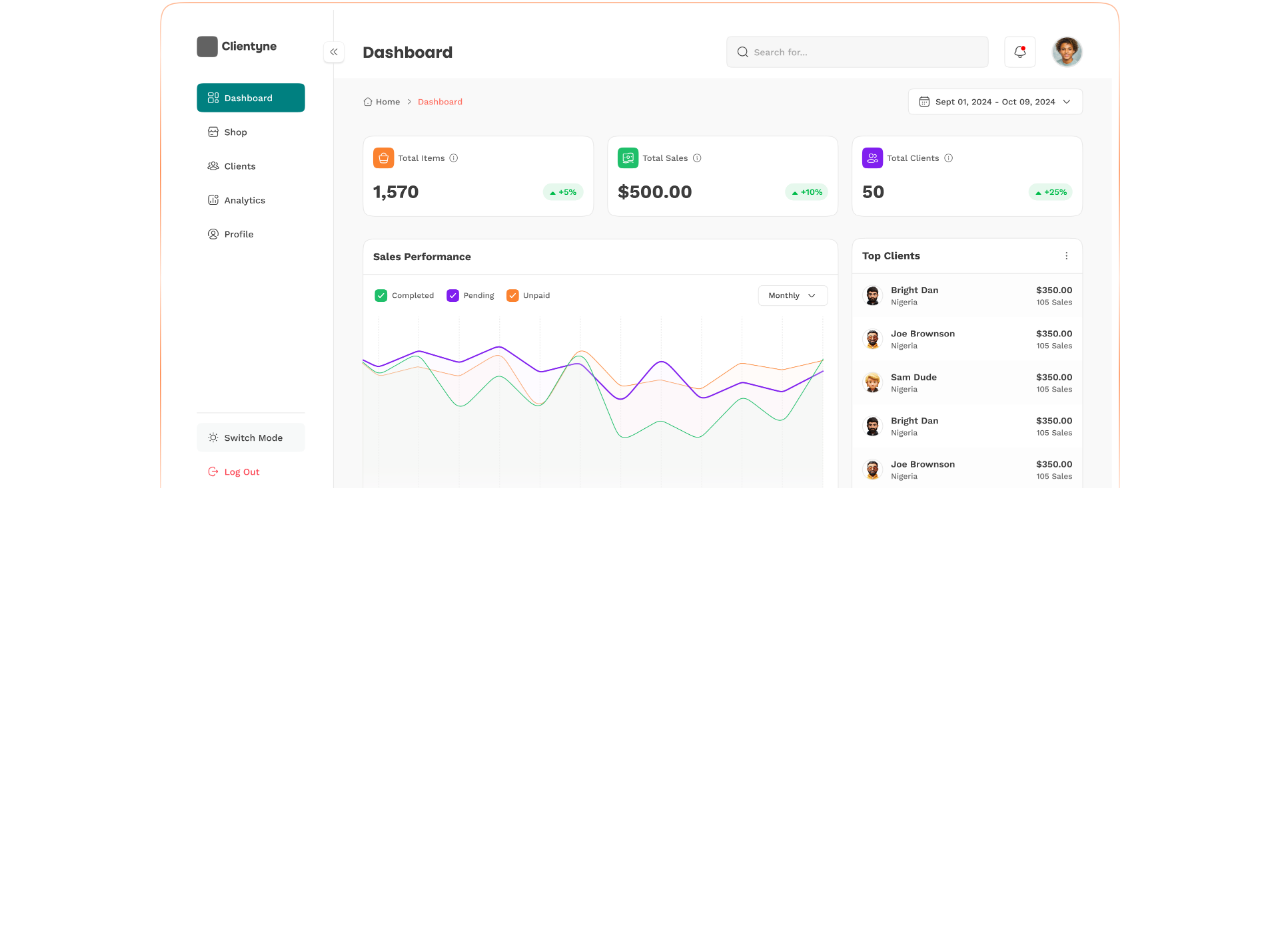
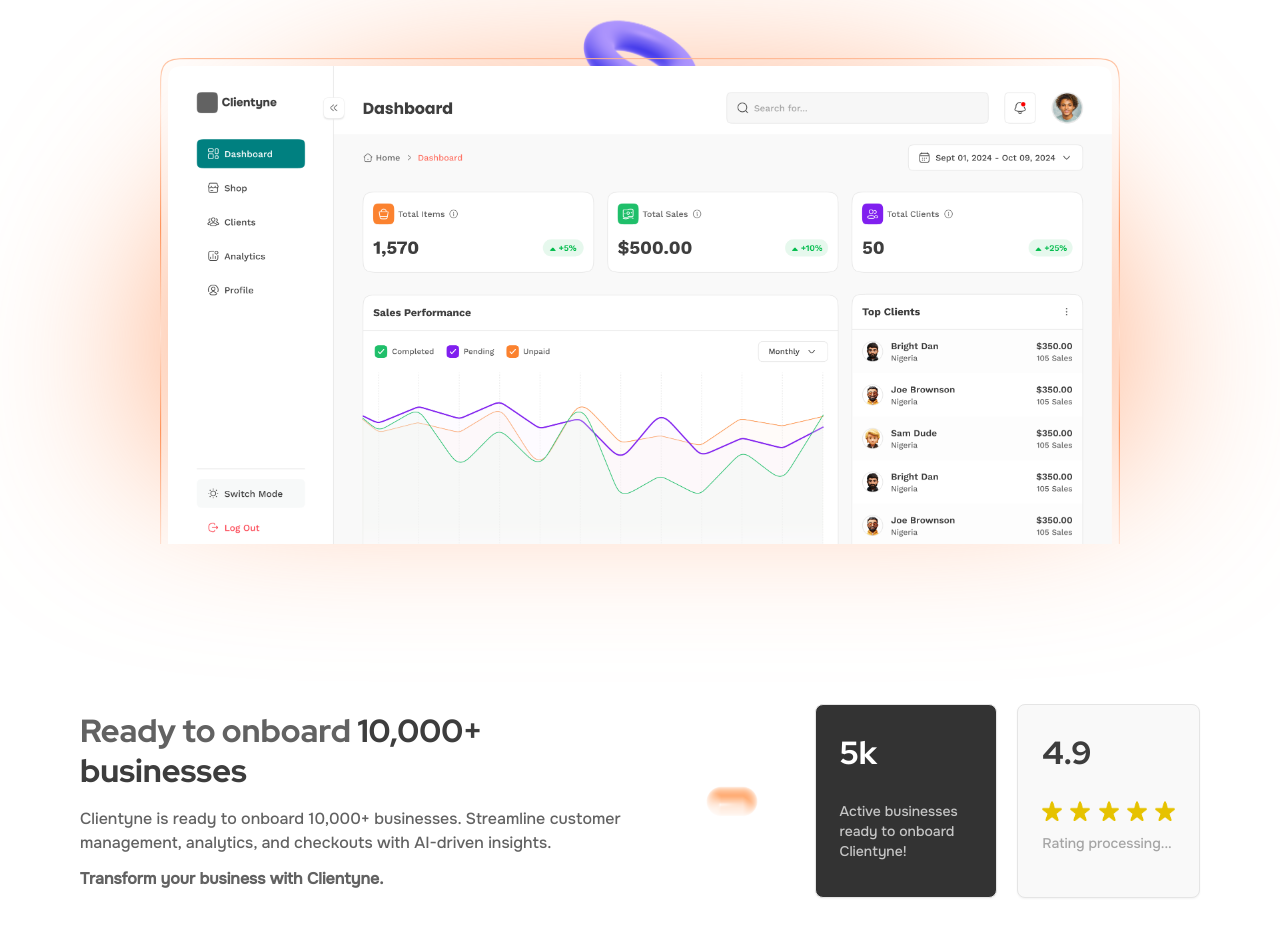
Before and after one commit to AJBrownson/clientyne-landing-page, a Next.js app: page / in a window 1280 px wide. Shown: the part 478-1430 px from the top of the page. Built offline with nearby package versions, Linux system fonts and the light colour scheme.

Commit message:
feat: Add gradient effect to hero section

```diff
--- a/app/(landing)/layout.tsx
+++ b/app/(landing)/layout.tsx
@@ -27,8 +27,8 @@
   variable: "--font-red-hat",
 });
 
-const title = "Clientyne | Simplify Customer Management"
-const description = "An ecommerce app to help you manage your data"
+const title = "Clientyne | Simplify Customer Management";
+const description = "An ecommerce app to help you manage your data";
 
 export const metadata: Metadata = {
   title,
@@ -41,7 +41,7 @@
     card: "summary_large_image",
     title,
     description,
-  }
+  },
 };
 
 export default function LandingLayout({
--- a/app/(landing)/page.tsx
+++ b/app/(landing)/page.tsx
@@ -18,8 +18,11 @@
   return (
     <>
       {/* hero section */}
-       <section className="pt-32 md:pt-36 lg:pt-44" id="home">
-        <div className="container flex flex-col px-4 md:px-8 lg:px-40">
+        {/* <div className="w-[700px] h-[400px] bg-[#FF8749] rounded-t-full blur-[90px]"></div> */}
+
+
+      <section className="pt-32 md:pt-36 lg:pt-44" id="home">
+         <div className="container flex flex-col px-4 md:px-8 lg:px-40">
           <div className="mx-auto max-w-[864px] justify-center text-center">
             <h1 className="font-redHat text-[#3D3D3D] text-2xl md:text-4xl lg:text-[42px] font-black tracking-wide lg:leading-[60px]">
               Simplify Customer Management and{" "}
@@ -42,8 +45,9 @@
             </div>
           </div>
 
-          <div className="mt-5 md:mt-8 lg:mt-10 flex justify-center">
-             {/* <Image src="/icons/oval.png" alt="" width={119.7} height={119.7} /> */}
+          <div className="mt-16 md:mt-20 lg:mt-24 flex flex-col justify-center items-center relative">
+          <div className="w-full h-9 md:h-40 lg:h-80 bg-[#FF8749] rounded-t-full blur-[100px] absolute top-20 lg:top-16 -z-30"></div>
+            <Image src="/icons/oval.png" alt="" width={119.7} height={119.7} className="absolute -top-14 -z-20" />
             <Image
               src={Hero}
               alt="Hero image of Clientyne dashboard"
@@ -53,8 +57,11 @@
         </div>
       </section>
 
+
+
+
       {/* onboarding businesses section */}
-       <section className="pt-40 md:pt-[21rem] lg:pt-[30rem]">
+      <section className="mt-10 md:mt-20 lg:mt-40">
         <div className="container flex flex-col md:flex-row justify-between items-center px-4 md:px-8 lg:px-20">
           <div className="max-w-[570px]">
             <h1 className="font-redHat font-extrabold text-xl lg:text-[32px] text-[#626262] max-w-[405px] leading-tight mb-4">
--- a/package.json
+++ b/package.json
@@ -20,6 +20,7 @@
     "next": "15.0.2",
     "react": "19.0.0-rc-02c0e824-20241028",
     "react-dom": "19.0.0-rc-02c0e824-20241028",
+    "react-icons": "^5.3.0",
     "tailwind-merge": "^2.5.4",
     "tailwindcss-animate": "^1.0.7"
   },
```
Also changed, not shown: components/temp.md (line endings or trailing spaces), 1 other file (tests, documents, lock files or other folders).
